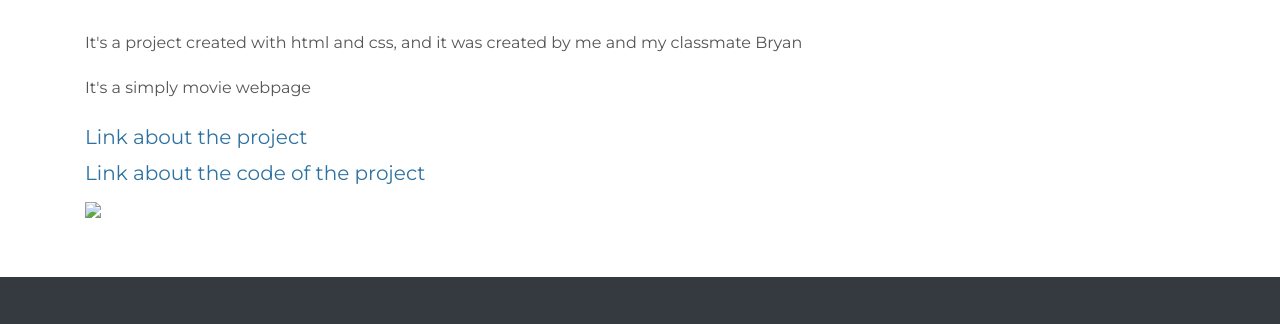
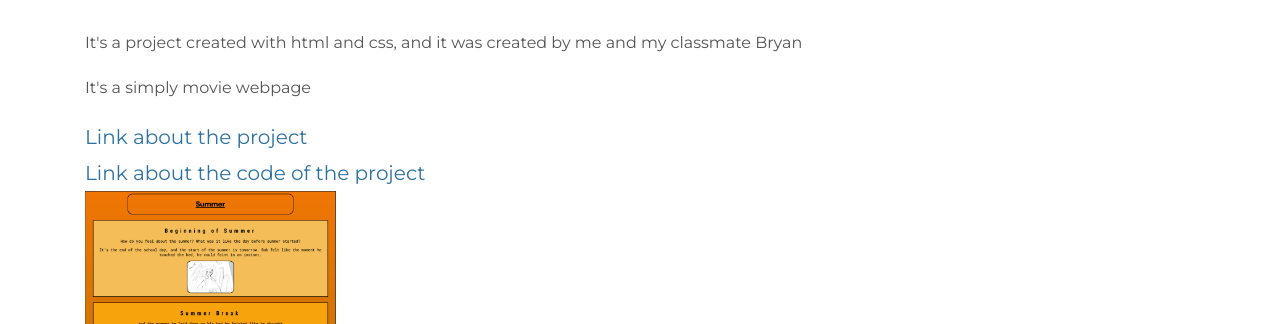
Before and after one commit to billyl1116/billyl1116.github.io, a plain HTML site: page projects/movie-webpage.html in a window 1280 px wide. Shown: the part 190-514 px from the top of the page. Drawn offline with nearby package versions, Linux system fonts and the light colour scheme.

Commit message:
Update movie-webpage.html

```diff
--- a/projects/movie-webpage.html
+++ b/projects/movie-webpage.html
@@ -55,7 +55,7 @@
             <!--EXAMPLE OF GITHUB LINK-->
             <!--<a href="http://github.com/yourUserName/yourRepoName">Github</a><br>-->
 
-            <img src="../img/project (1).png" class="img-fluid project-img">
+            <img src="../img/project.png" class="img-fluid project-img">
 
 
             <div class="row">
```
